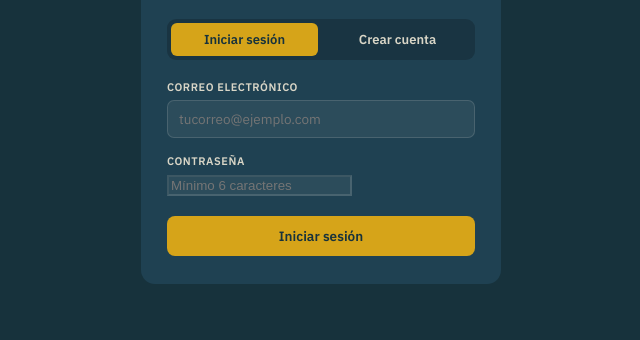
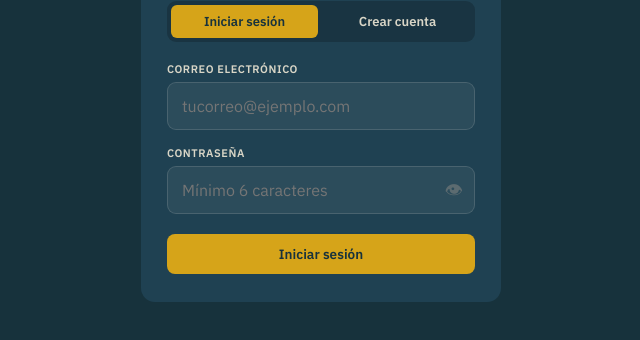
Before and after one commit to ferrangarcia33/tarjetasNFC, a plain HTML site: page index.html in a window 1280 px wide. Shown: the part 310-650 px from the top of the page, without its empty margins (319-959 px from the left). Drawn offline with nearby package versions, Linux system fonts and the light colour scheme.

Commit message:
Add files via upload

```diff
--- a/index.html
+++ b/index.html
@@ -275,13 +275,26 @@
     display:block;font-size:11px;text-transform:uppercase;letter-spacing:.05em;
     color:#5c6b70;margin-bottom:6px;font-weight:600;
   }
-  .field input[type=text], .field input[type=number], .field input[type=date], .field textarea{
+  .field input[type=text], .field input[type=number], .field input[type=date], .field input[type=password], .field textarea{
     width:100%;padding:9px 11px;border-radius:7px;border:1.5px solid var(--paper-dim);
     font-family:'IBM Plex Sans',sans-serif;font-size:13.5px;background:#fff;color:var(--ink);
     outline:none;
   }
   .field input:focus, .field textarea:focus{border-color:var(--ink-3);}
   .field textarea{resize:vertical;min-height:60px;}
+
+  #auth-form .field input[type=text],
+  #auth-form .field input[type=password]{
+    padding:13px 14px;font-size:16px;border-radius:9px;
+  }
+  .password-wrap{position:relative;}
+  .password-wrap input{padding-right:44px !important;}
+  #auth-password-toggle{
+    position:absolute;top:50%;right:6px;transform:translateY(-50%);
+    background:none;border:none;cursor:pointer;
+    font-size:18px;line-height:1;padding:6px;color:#5c6b70;
+  }
+  #auth-password-toggle:hover{color:var(--ink);}
 
   .option-grid{display:grid;grid-template-columns:1fr 1fr;gap:8px;}
   .option-btn{
@@ -408,7 +421,10 @@
       </div>
       <div class="field">
         <label for="auth-password">Contraseña</label>
-        <input type="password" id="auth-password" placeholder="Mínimo 6 caracteres" autocomplete="current-password">
+        <div class="password-wrap">
+          <input type="password" id="auth-password" placeholder="Mínimo 6 caracteres" autocomplete="current-password">
+          <button type="button" id="auth-password-toggle" aria-label="Mostrar contraseña">👁</button>
+        </div>
       </div>
       <button class="btn" id="auth-submit">Iniciar sesión</button>
     </div>
@@ -1155,6 +1171,14 @@
   var authSubmit = document.getElementById('auth-submit');
   var authEmail = document.getElementById('auth-email');
   var authPassword = document.getElementById('auth-password');
+  var authPasswordToggle = document.getElementById('auth-password-toggle');
+
+  authPasswordToggle.addEventListener('click', function(){
+    var isHidden = authPassword.type === 'password';
+    authPassword.type = isHidden ? 'text' : 'password';
+    authPasswordToggle.textContent = isHidden ? '🙈' : '👁';
+    authPasswordToggle.setAttribute('aria-label', isHidden ? 'Ocultar contraseña' : 'Mostrar contraseña');
+  });
 
   authTabs.forEach(function(tab){
     tab.addEventListener('click', function(){
```
